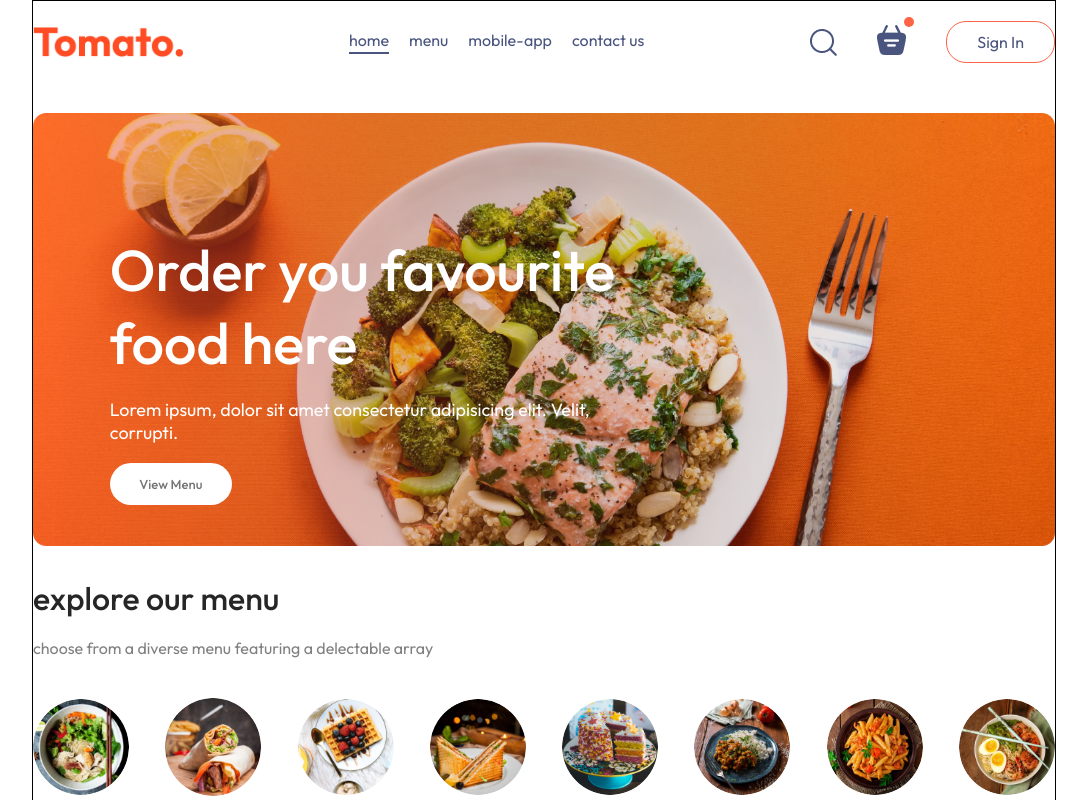
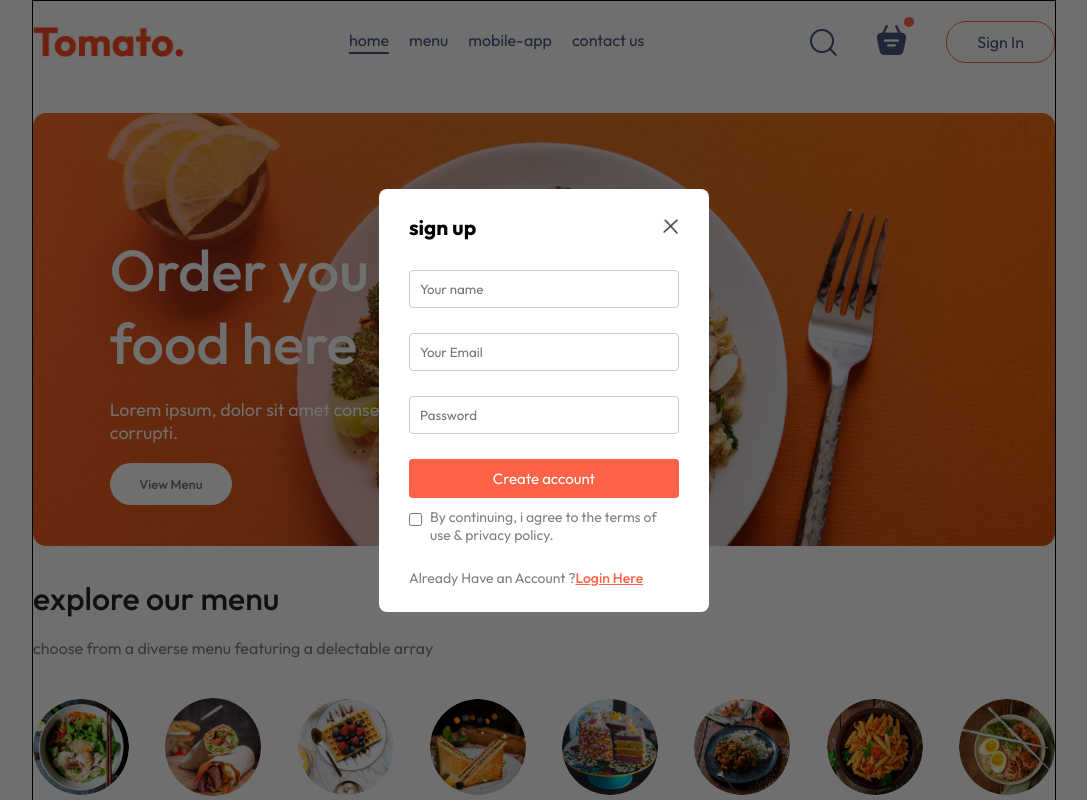
Before and after one commit to MohdMajid9123/Food-app, a React (Vite) app: page / in a window 1280 px wide. Both pictures are taken after a click on the button "Sign In". Shown: the top 800 px of the page, without its empty margins (96-1183 px from the left). Built offline with nearby package versions, Linux system fonts and the light colour scheme.

Commit message:
add login and sing up page or popup

```diff
--- a/src/App.jsx
+++ b/src/App.jsx
@@ -1,4 +1,4 @@
-import React from "react";
+import React, { useState } from "react";
 import Navbar from "./components/navbar/Navbar";
 import { Route, Routes } from "react-router-dom";
 import Home from "./pages/home/Home";
@@ -6,12 +6,16 @@ import Cart from "./pages/cart/Cart";
 import PlaceOrder from "./pages/placeOrder/PlaceOrder";
 import PageNotFound from "./pages/PageNotFound";
 import Footer from "./components/footer/Footer";
+import ScrollBtn from "./components/scrollBtn/ScrollBtn";
+import LogInPopUp from "./components/logInPopUp/LogInPopUp";
 
 const App = () => {
+  const [showLogin, setShowLogin] = useState(false);
   return (
     <>
+      {showLogin ? <LogInPopUp setShowLogin={setShowLogin} /> : <></>}
       <div className="app">
-        <Navbar />
+        <Navbar setShowLogin={setShowLogin} />
         <Routes>
           <Route path="/" element={<Home />} />
           <Route path="/cart" element={<Cart />} />
@@ -19,6 +23,7 @@ const App = () => {
           <Route path="*" element={<PageNotFound />} />
         </Routes>
       </div>
+      <ScrollBtn />
       <Footer />
     </>
   );
--- /dev/null
+++ b/src/components/logInPopUp/LogInPopUp.jsx
@@ -0,0 +1,48 @@
+import React, { useState } from "react";
+import "./LoginPopUp.css";
+import { assets } from "../../assist/assets";
+const LogInPopUp = ({ setShowLogin }) => {
+  const [currState, setCurrState] = useState("sign up");
+  return (
+    <div className="login_pop">
+      <form className="login_pop_container">
+        <div className="login_popup_title">
+          <h2>{currState}</h2>
+          <img
+            src={assets.cross_icon}
+            onClick={() => setShowLogin(false)}
+            alt=""
+          />
+        </div>
+        <div className="login_popup_inputs">
+          {currState === "Login" ? (
+            <></>
+          ) : (
+            <input type="text" placeholder="Your name" required />
+          )}
+
+          <input type="email" placeholder="Your Email" required />
+          <input type="password" placeholder="Password" required />
+        </div>
+        <button>{currState === "sign up" ? "Create account" : "Login"}</button>
+        <div className="login_popup_condition">
+          <input type="checkbox" required />
+          <p>By continuing, i agree to the terms of use & privacy policy.</p>
+        </div>
+        {currState === "Login" ? (
+          <p>
+            Create a New Account ?
+            <span onClick={() => setCurrState("Sign Up")}>Click Here</span>
+          </p>
+        ) : (
+          <p>
+            Already Have an Account ?
+            <span onClick={() => setCurrState("Login")}>Login Here</span>
+          </p>
+        )}
+      </form>
+    </div>
+  );
+};
+
+export default LogInPopUp;
--- /dev/null
+++ b/src/components/logInPopUp/LoginPopUp.css
@@ -0,0 +1,66 @@
+.login_pop {
+  position: absolute;
+  z-index: 1;
+  width: 100%;
+  height: 100%;
+  background-color: #00000090;
+  display: grid;
+}
+.login_pop_container {
+  place-self: center;
+  width: max(23vw, 330px);
+  color: #808080;
+  background-color: white;
+  display: flex;
+  flex-direction: column;
+  gap: 25px;
+  padding: 25px 30px;
+  border-radius: 8px;
+  font-size: 14px;
+  animation: fadeIn 0.5s;
+}
+.login_popup_title {
+  display: flex;
+  justify-content: space-between;
+  align-items: center;
+  color: black;
+}
+.login_popup_title img {
+  width: 16px;
+  cursor: pointer;
+}
+.login_popup_inputs {
+  display: flex;
+  gap: 20px;
+  flex-direction: column;
+}
+.login_popup_inputs input {
+  outline: none;
+  border: 1px solid #c9c9c9;
+  border-radius: 4px;
+  padding: 10px;
+}
+.login_pop_container button {
+  border: none;
+  padding: 10px;
+  border-radius: 4px;
+  color: white;
+  background-color: tomato;
+  font-size: 15px;
+  cursor: pointer;
+}
+.login_popup_condition {
+  display: flex;
+  align-items: start;
+  gap: 8px;
+  margin-top: -15px;
+}
+.login_pop_container input {
+  margin-top: 5px;
+}
+.login_pop p span {
+  color: tomato;
+  font-weight: 500;
+  cursor: pointer;
+  text-decoration: underline;
+}
--- a/src/components/navbar/Navbar.jsx
+++ b/src/components/navbar/Navbar.jsx
@@ -1,37 +1,42 @@
 import React, { useState } from "react";
 import "./Navbar.css";
 import { assets } from "../../assist/assets";
+import { Link } from "react-router-dom";
 
-const Navbar = () => {
+const Navbar = ({ setShowLogin }) => {
   const [menu, setMenu] = useState("home");
   return (
     <div className="navbar">
       <img src={assets.logo} alt="" className="logo" />
       <ul className="navbar_manu">
-        <li
+        <Link
+          to="/"
           onClick={() => setMenu("home")}
           className={menu === "home" ? "active" : ""}
         >
           home
-        </li>
-        <li
+        </Link>
+        <a
+          href="#explore_menu"
           onClick={() => setMenu("menu")}
           className={menu === "menu" ? "active" : ""}
         >
           menu
-        </li>
-        <li
+        </a>
+        <a
+          href="#app_download"
           onClick={() => setMenu("mobile-app")}
           className={menu === "mobile-app" ? "active" : ""}
         >
           mobile-app
-        </li>
-        <li
+        </a>
+        <a
+          href="#footer"
           onClick={() => setMenu("contact-us")}
           className={menu === "contact-us" ? "active" : ""}
         >
           contact us
-        </li>
+        </a>
       </ul>
       <div className="navbar_right">
         <img src={assets.search_icon} alt="" className="search" />
@@ -39,7 +44,7 @@ const Navbar = () => {
           <img src={assets.basket_icon} alt="" />
           <div className="dot"></div>
         </div>
-        <button>Sign In</button>
+        <button onClick={() => setShowLogin(true)}>Sign In</button>
       </div>
     </div>
   );
--- /dev/null
+++ b/src/components/scrollBtn/ScrollBtn.css
@@ -0,0 +1,36 @@
+.btn p {
+  position: fixed;
+  bottom: 2rem;
+  right: 2rem;
+  font-size: 2rem;
+  width: 2rem;
+  height: 2rem;
+  text-align: center;
+  display: flex;
+  justify-content: center;
+  align-items: center;
+  border-radius: 50%;
+  line-height: 0rem;
+  cursor: pointer;
+  z-index: 9999;
+  animation: btn 2s infinite linear;
+  background-image: linear-gradient(
+    to top,
+    #f3e7e9 0%,
+    #e3eeff 99%,
+    #e3eeff 100%
+  );
+  color: orange;
+}
+
+@keyframes btn {
+  0% {
+    border-radius: 30% 70% 70% 30% / 30% 30% 70% 70%;
+  }
+  50% {
+    border-radius: 36% 97% 15% 85% / 72% 0% 100% 28%;
+  }
+  100% {
+    border-radius: 30% 70% 70% 30% / 30% 30% 70% 70%;
+  }
+}
--- /dev/null
+++ b/src/components/scrollBtn/ScrollBtn.jsx
@@ -0,0 +1,45 @@
+import React, { useEffect, useState } from "react";
+import "./ScrollBtn.css";
+import img from "../../../public/9110844_arrow_bold_top_icon.png";
+
+const ScrollBtn = () => {
+  const [btnVisible, setBtnVisible] = useState(false);
+
+  const scrollToTop = () => {
+    window.scrollTo({ top: 0, left: 0, behavior: "smooth" });
+  };
+
+  const checkScrollPosition = () => {
+    const scrollPosition =
+      document.body.scrollTop || document.documentElement.scrollTop;
+    const triggerPosition = 260;
+
+    if (scrollPosition > triggerPosition) {
+      setBtnVisible(true);
+    } else {
+      setBtnVisible(false);
+    }
+  };
+
+  useEffect(() => {
+    window.addEventListener("scroll", checkScrollPosition);
+
+    return () => window.removeEventListener("scroll", checkScrollPosition);
+  }, []);
+
+  return (
+    <>
+      {btnVisible && (
+        <div className="btn" onClick={scrollToTop}>
+          {/* <p>&#8657;</p> */}
+
+          <p>
+            <img src={img} alt="" width="30px" />
+          </p>
+        </div>
+      )}
+    </>
+  );
+};
+
+export default ScrollBtn;
--- a/src/index.css
+++ b/src/index.css
@@ -4,8 +4,11 @@
   margin: 0;
   box-sizing: border-box;
   font-family: "Outfit", sans-serif;
+  scroll-behavior: smooth;
 }
-
+body {
+  scroll-behavior: smooth;
+}
 body {
   min-height: 100vh;
 }
```
Also changed, not shown: public/9110844_arrow_bold_top_icon.png (added).
